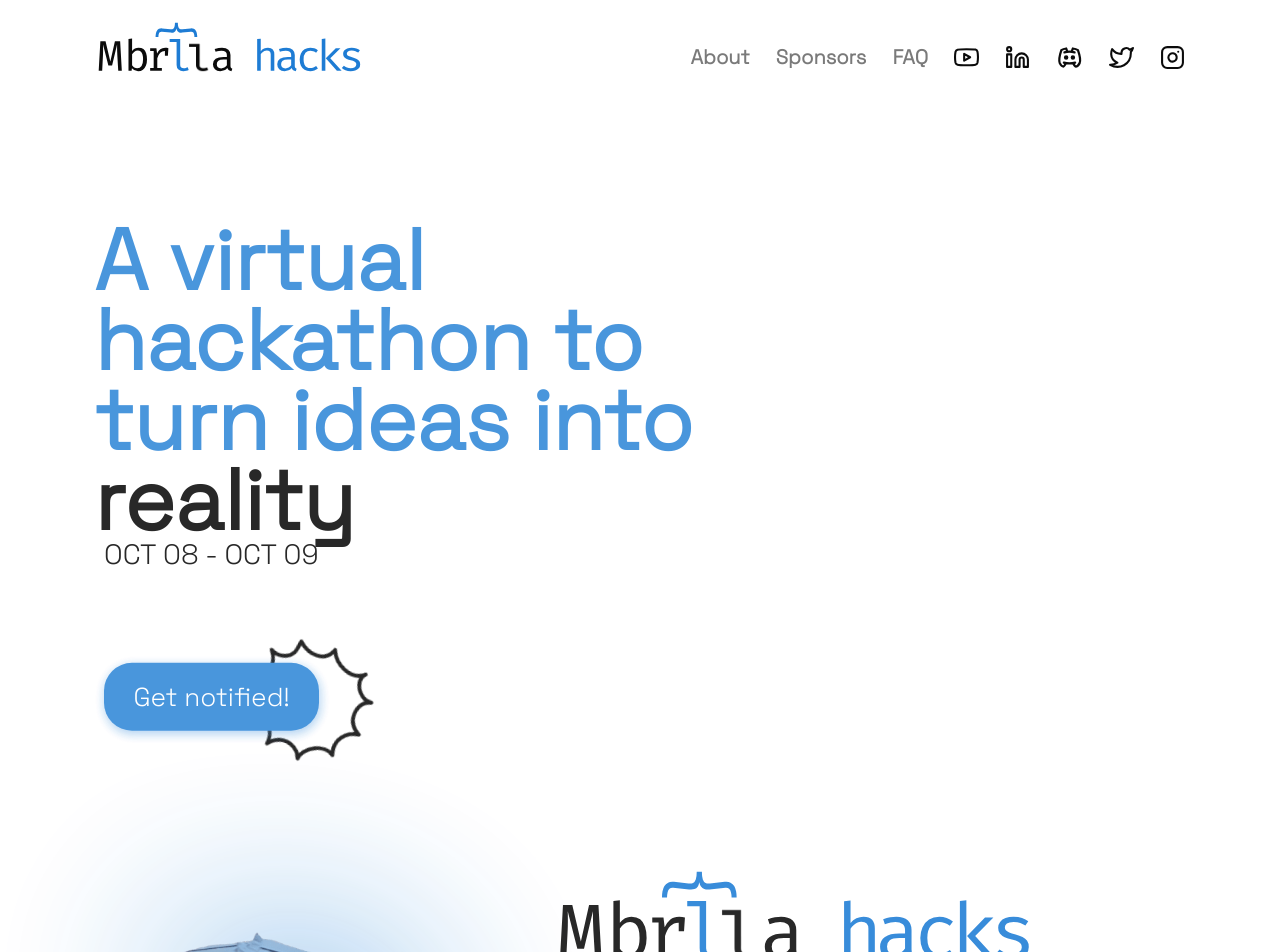
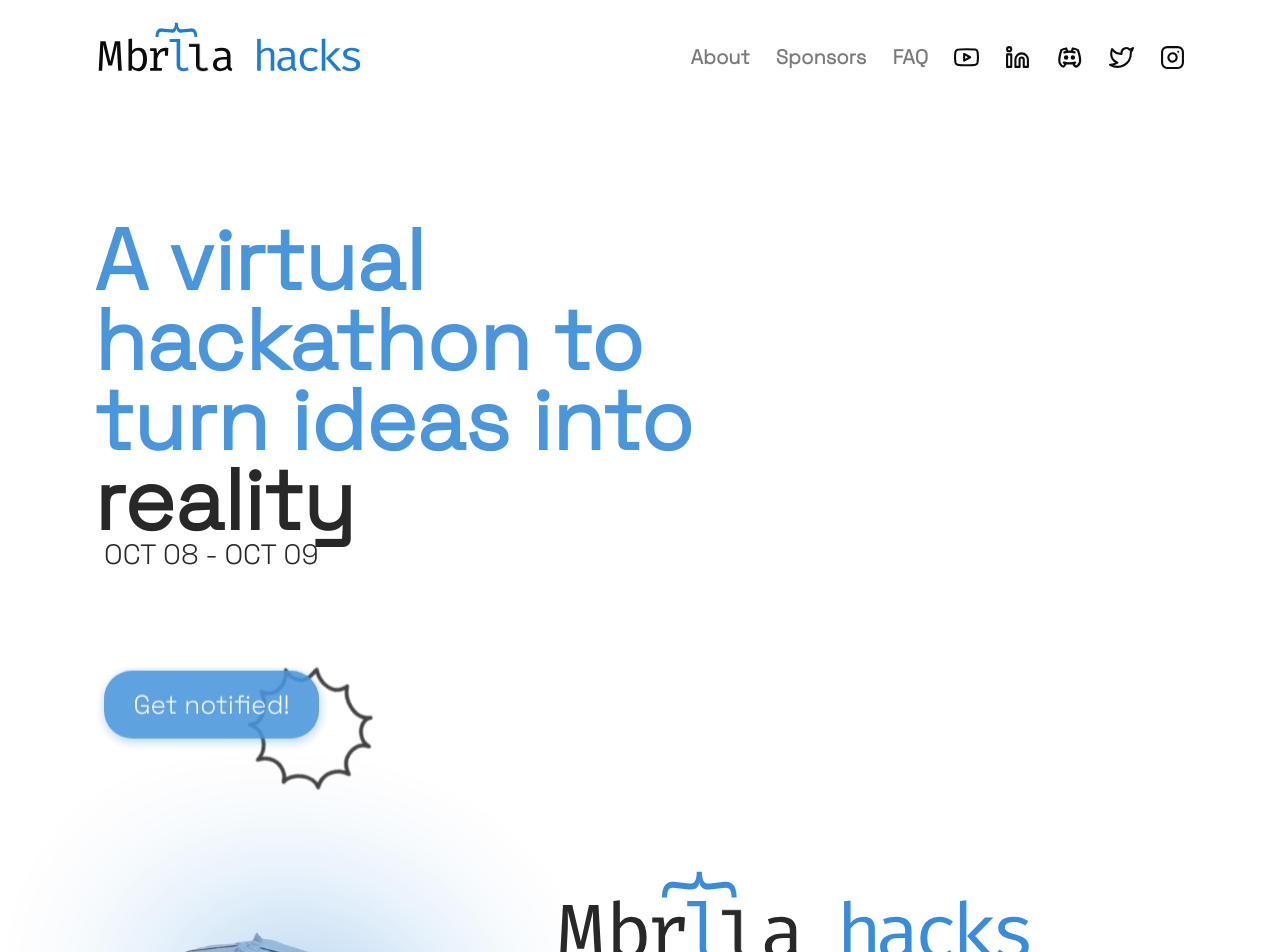
Before and after one commit to MbrllaHacks/Website, a React (Create React App) app: page / in a window 1280 px wide. Shown: the top 952 px of the page. Built offline with nearby package versions, Linux system fonts and the light colour scheme; a web font is replaced by a local one.

Commit message:
Updated FAQ and start animation

```diff
--- a/src/components/Faq/faq.js
+++ b/src/components/Faq/faq.js
@@ -8,13 +8,13 @@
 
 function Faq(){
     var qAndA_Left = {
-                "Does this cost money?":"Lorem ipsum dolor sit amet consectetur adipisicing elit. Laboriosam quaerat eaque at amet! Nobis, natus? Excepturi ea consectetur voluptate ipsa iusto aut. Aspernatur, veritatis. Ut exercitationem officia harum ullam corrupti.",
-                "What if this is my first time at a hackathon?":"Lorem, ipsum dolor sit amet consectetur adipisicing elit. In omnis culpa eveniet, nisi veritatis repudiandae quis facere, vero molestiae vel ratione a fugiat qui debitis, corporis harum beatae placeat excepturi!",
-                "What kinds of events will be there?":"Lorem, ipsum dolor sit amet consectetur adipisicing elit. In omnis culpa eveniet, nisi veritatis repudiandae quis facere, vero molestiae vel ratione a fugiat qui debitis, corporis harum beatae placeat excepturi!"}
+                "Does this cost money?":"There are no costs attached! Just bring yourself (virtually!) and come join the fun.",
+                "What if this is my first time at a hackathon?":"Don't worry and take it easy! There will be many workshops and events to help guide you through the hackathon. There will also be plenty of mentors around to assist you and help with any questions. Come for the experience!",
+                "What kinds of events will be there?":"Every kind you’ll need to make the most out of your hacking experience! You’ll get to know your fellow hackers through our team creation event as well as have the opportunity to connect with tech companies through our networking events. We will also host beginner and advanced workshops to help you transform your ideas into real life projects. Last but not least, there will be several game sessions throughout the hackathon!"}
 
-    var qAndA_Right = {"Who can participate?": "Lorem ipsum dolor sit amet consectetur adipisicing elit. Alias asperiores nesciunt eligendi, ratione necessitatibus aliquam tempore. Expedita iste alias consequuntur minima. Libero saepe exercitationem quam accusamus dignissimos deleniti? Mollitia, reiciendis!",
-                "How many people can be on a team?":"Lorem ipsum dolor sit amet consectetur adipisicing elit. Laboriosam quaerat eaque at amet! Nobis, natus? Excepturi ea consectetur voluptate ipsa iusto aut. Aspernatur, veritatis. Ut exercitationem officia harum ullam corrupti.",
-                "How do I form a team?":"Lorem, ipsum dolor sit amet consectetur adipisicing elit. In omnis culpa eveniet, nisi veritatis repudiandae quis facere, vero molestiae vel ratione a fugiat qui debitis, corporis harum beatae placeat excepturi!",
+    var qAndA_Right = {"Who can participate?": "University and High School students alike can all participate, from anywhere around the world. The only requirement is that you must be able to speak English.",
+                "How many people can be on a team?":"There are 4 people allowed on one team. You can make your team beforehand or during, if you'd like to meet like-minded peers who share your passion! There are 0 restrictions for who can be on a team.",
+                "How do I form a team?":"You can use team-searching resources that we provide, before or during the hackathon.",
                 "What is the judging criteria?":"Lorem, ipsum dolor sit amet consectetur adipisicing elit. In omnis culpa eveniet, nisi veritatis repudiandae quis facere, vero molestiae vel ratione a fugiat qui debitis, corporis harum beatae placeat excepturi!",
                 "Are there prizes?":"Lorem, ipsum dolor sit amet consectetur adipisicing elit. In omnis culpa eveniet, nisi veritatis repudiandae quis facere, vero molestiae vel ratione a fugiat qui debitis, corporis harum beatae placeat excepturi!",
                 "When do hacker applications open?":"Lorem, ipsum dolor sit amet consectetur adipisicing elit. In omnis culpa eveniet, nisi veritatis repudiandae quis facere, vero molestiae vel ratione a fugiat qui debitis, corporis harum beatae placeat excepturi!"}
--- a/src/components/Home/home.js
+++ b/src/components/Home/home.js
@@ -28,9 +28,9 @@
 
                     <div style={{ padding: 20 }} className= "register-comp fadeInBottom">
                         <a href="https://forms.gle/Nw7pjuKdSwySp1Wf8">
-                        <button className="register">Get notified!</button>
+                        <button className="register fadeInBottom">Get notified!</button>
                         </a>
-                        <img src={prin} className="prin" alt="prin"></img>
+                        <img src={prin} className="prin fadeInBottom" alt="prin"></img>
                     </div>
                 </Col>
 
```
